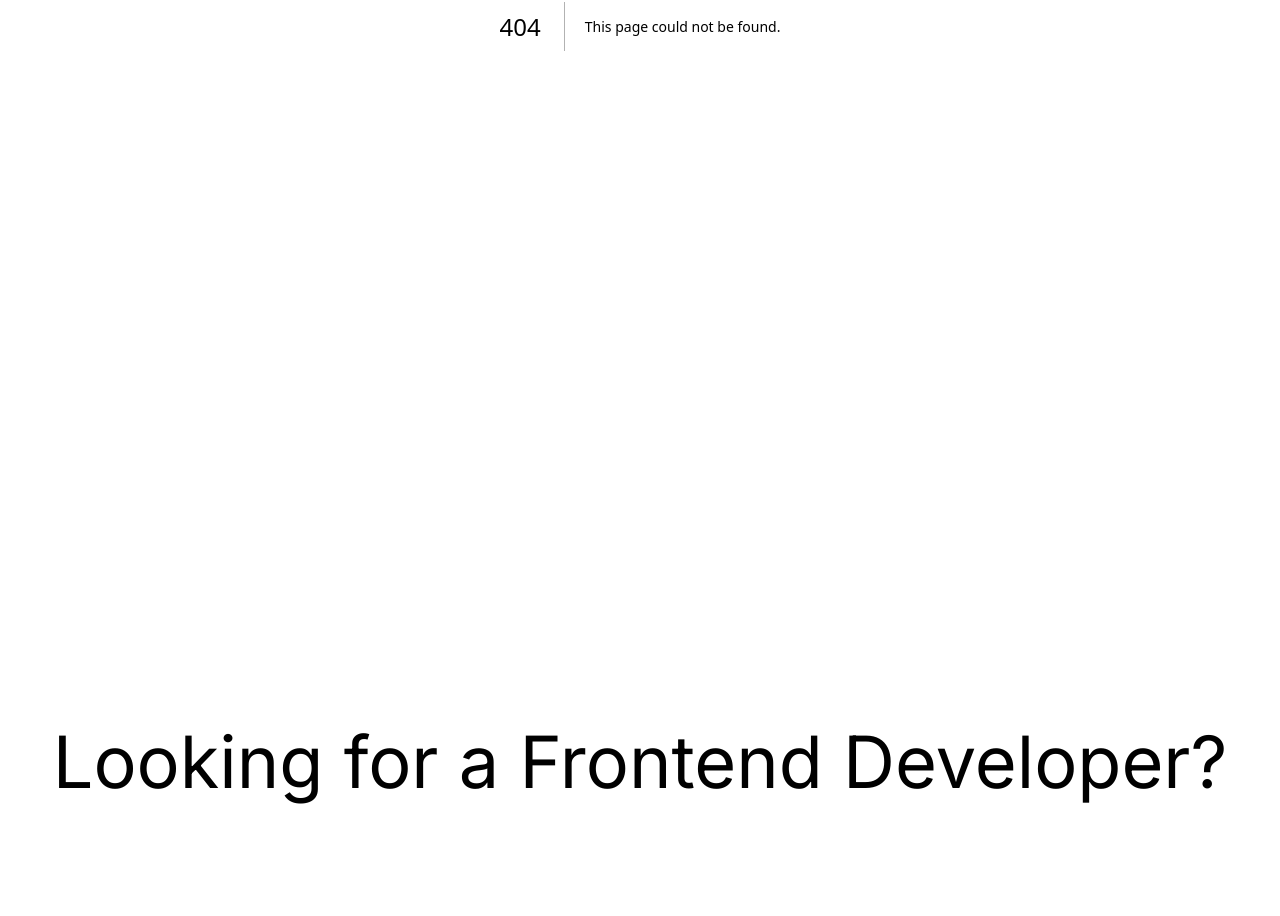
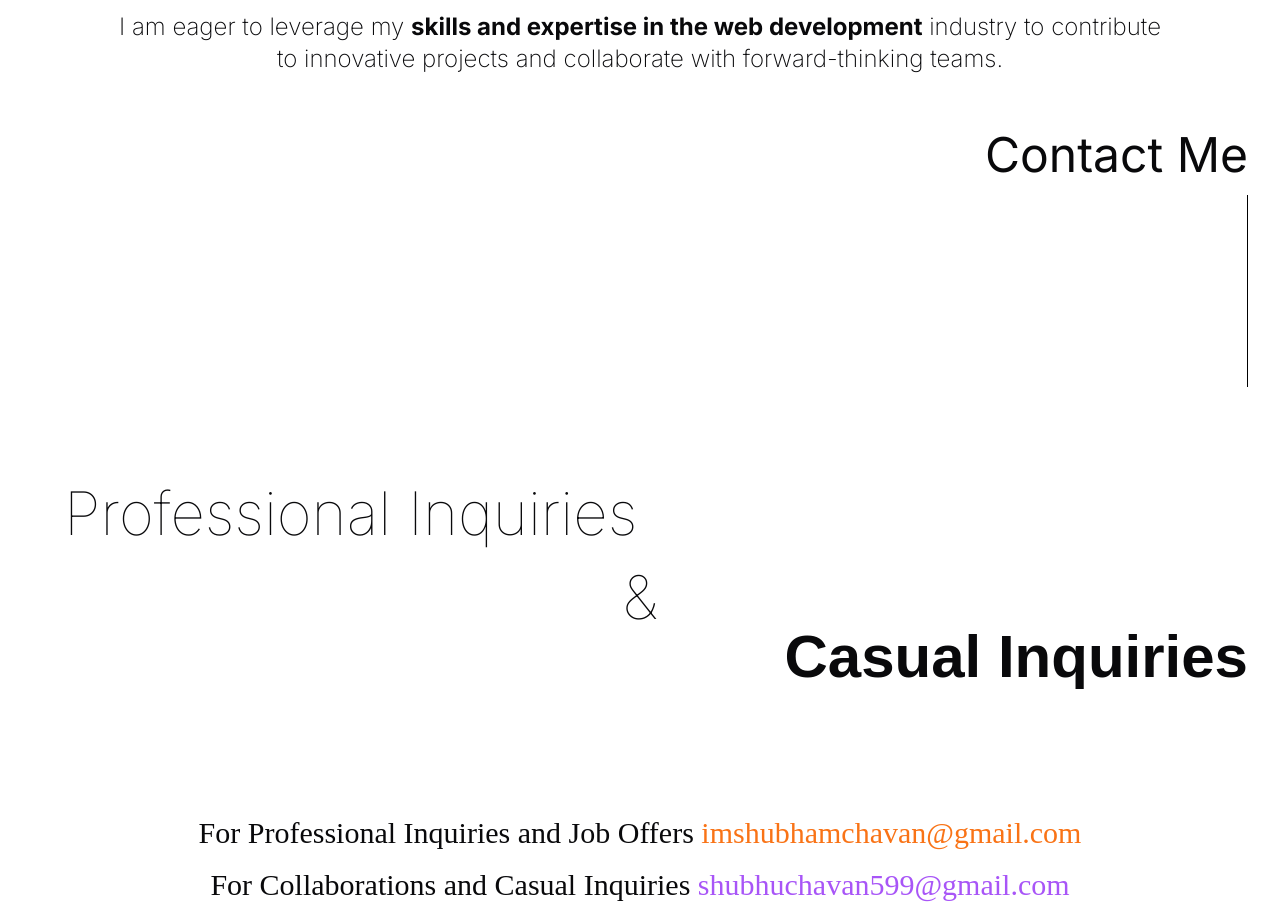
Before and after one commit to imshubhamchavan/official-website, a Next.js app: page /contact in a window 1280 px wide. Before the commit this address had no page. Shown: the part 470-1386 px from the top of the page. Built offline with nearby package versions, Linux system fonts and the light colour scheme.

Commit message:
added contact page

```diff
--- a/app/components/Navbar.tsx
+++ b/app/components/Navbar.tsx
@@ -36,6 +36,7 @@ export const navigationItems = [
     name: "About",
     href: "/about",
   },
+
 ];
 
 export function Navbar() {
@@ -84,7 +85,7 @@ export function Navbar() {
             className="relative overflow-hidden px-4 py-4 mt-4 hidden md:flex  rounded-full text-xsm border-black hover:text-white group"
           >
             <span className="relative text-1xl z-10">
-              <a href="mailto:imshubhamchavan@gmail.com"> <span className="relative z-10 flex items-center">
+              <a href="/contact"> <span className="relative z-10 flex items-center">
               Contact <ArrowTopRightIcon className="ml-2"/>
   </span></a>
             </span>
--- /dev/null
+++ b/app/contact/page.tsx
@@ -0,0 +1,60 @@
+import React from "react";
+
+export default function Contact() {
+  return (
+    <div>
+      <div className="flex flex-col items-center mb-12 text-center text-5xl md:text-6xl lg:text-8xl">
+        <h1 className="font-thin mt-24 px-8 mb-6 flex items-center justify-center space-x-2">
+          LET’S WORK
+        </h1>
+        <p className="karla mb-6 "> TOGETHER</p>
+      </div>
+      <div className="max-w-6xl w-full px-4 md:px-12 mx-auto">
+        <p className="mt-2 text-2xl text-center font-extralight ">
+          I am eager to leverage my{" "}
+          <span className="font-bold">
+            {" "}
+            skills and expertise in the web development
+          </span>{" "}
+          industry to contribute to innovative projects and collaborate with
+          forward-thinking teams.
+        </p>
+      </div>
+      <div className="max-w-7xl w-full px-4 md:px-8 mx-auto mt-14">
+        <h1 className="text-right text-4xl md:text-4xl font-small lg:text-5xl">
+          Contact Me
+        </h1>
+
+        <div className="h-28 sm:h-48 border-r flex justify-center items-center border-black mt-4"></div>
+      </div>
+      <div className="max-w-7xl w-full px-4 md:px-8 mx-auto mt-14 text-5xl md:text-6xl lg:text-6xl">
+        <p className="font-thin mt-24 px-8 mb-6 text-left space-x-2">
+          Professional Inquiries
+        </p>
+        <p className="font-thin text-center">&</p>
+        <h1 className="karla mb-6 text-right">Casual Inquiries</h1>
+      </div>
+
+      <div className="max-w-7xl w-full px-4 md:px-8 mx-auto mt-32 text-center text-2xl md:text-2xl lg:text-3xl cinzel-about">
+        {" "}
+
+        <h1 className="mb-4">
+          For Professional Inquiries and Job Offers {" "}
+          <span className="text-orange-500 ">
+            <a href="mailto:imshubhamchavan@gmail.com">
+              imshubhamchavan@gmail.com
+            </a>
+          </span>
+        </h1>
+        <h1>
+          For Collaborations and Casual Inquiries {" "}
+          <span className="text-purple-500 ">
+            <a href="mailto:shubhuchavan599@gmail.com">
+              shubhuchavan599@gmail.com
+            </a>{" "}
+          </span>
+        </h1>
+      </div>
+    </div>
+  );
+}
```
